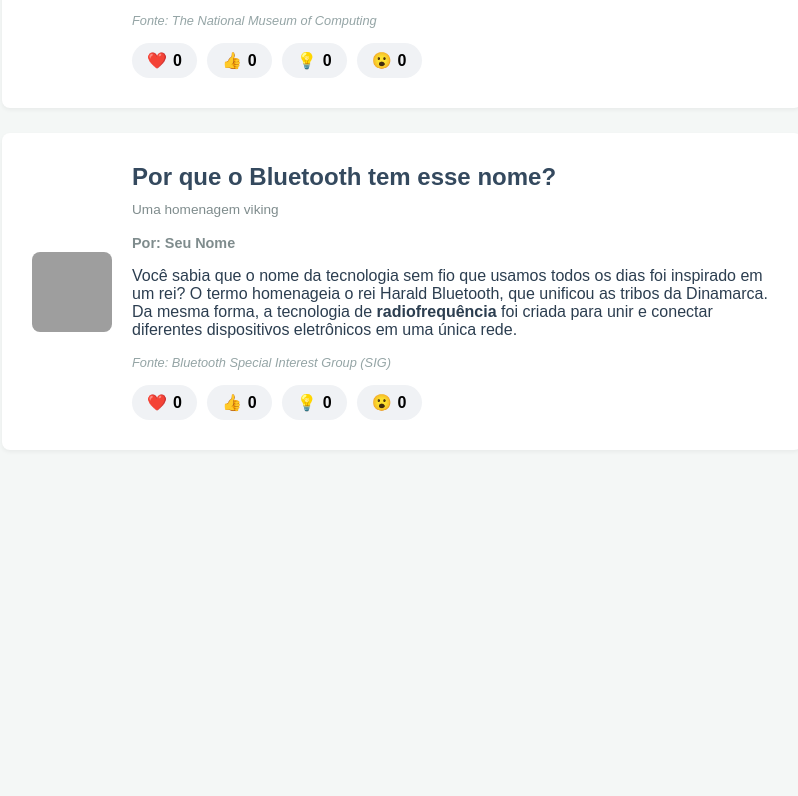
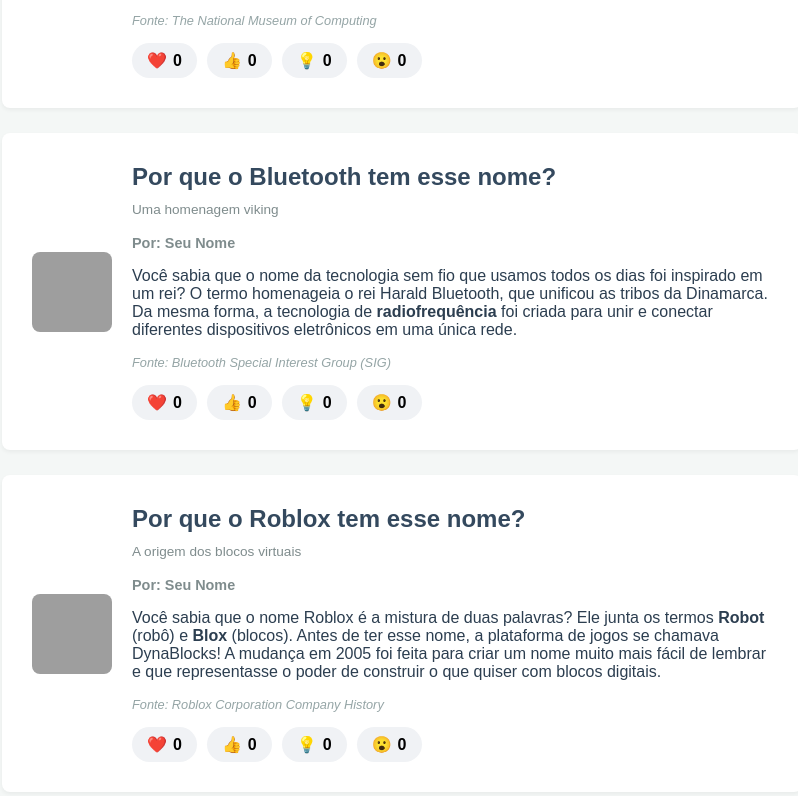
Before and after one commit to wesleyvitorinoferreira-tech/Meu-blog-tech., a plain HTML site: page index.html in a window 1280 px wide. Shown: the part 1010-1806 px from the top of the page, without its empty margins (238-1036 px from the left). Before the commit the page ends 1525 px from the top, so only its background shows below. Drawn offline with Linux system fonts and the light colour scheme; grey boxes are pictures that could not be loaded.

Commit message:
index.html

```diff
--- a/index.html
+++ b/index.html
@@ -96,6 +96,27 @@
             </div>
         </article>
 
+        <!-- QUINTO POST: CURIOSIDADE DO ROBLOX -->
+        <article>
+            <img src="https://unsplash.com" alt="Controle de videogame e luzes de neon simulando um ambiente gamer">
+            <div class="post-conteudo">
+                <h2>Por que o Roblox tem esse nome?<br><small>A origem dos blocos virtuais</small></h2>
+                <p class="artigo-autor">Por: Seu Nome</p>
+                <p>
+                    Você sabia que o nome Roblox é a mistura de duas palavras? Ele junta os termos <strong>Robot</strong> (robô) e <strong>Blox</strong> (blocos).
+                    Antes de ter esse nome, a plataforma de jogos se chamava DynaBlocks!
+                    A mudança em 2005 foi feita para criar um nome muito mais fácil de lembrar e que representasse o poder de construir o que quiser com blocos digitais.
+                </p>
+                <p class="artigo-fonte">Fonte: Roblox Corporation Company History</p>
+                <div class="botoes-reacao">
+                    <button>❤️<span>0</span></button>
+                    <button>👍<span>0</span></button>
+                    <button>💡<span>0</span></button>
+                    <button>😮<span>0</span></button>
+                </div>
+            </div>
+        </article>
+
     </main>
 
     <!-- Conecta com o seu arquivo de interações separado -->
```
